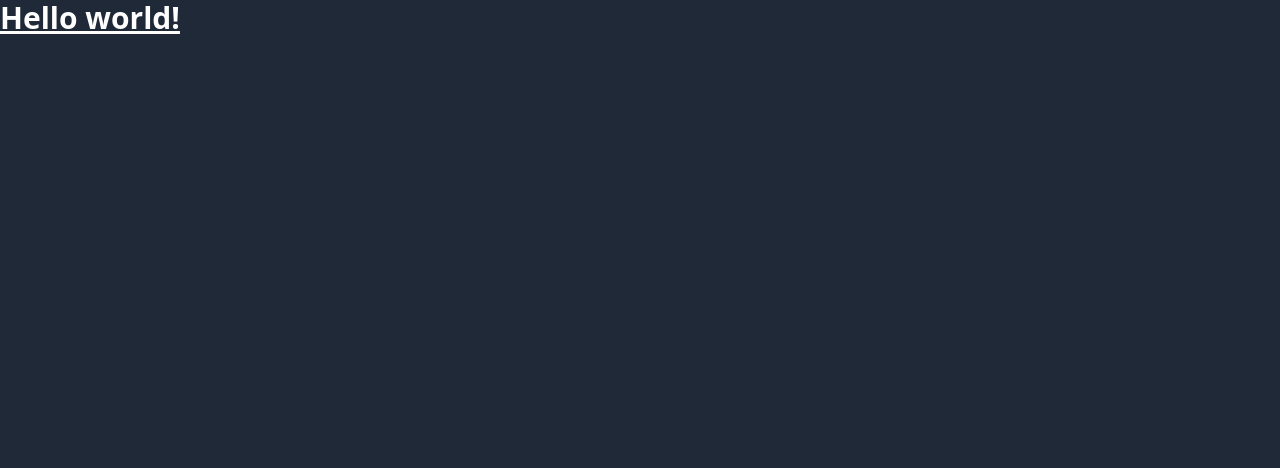
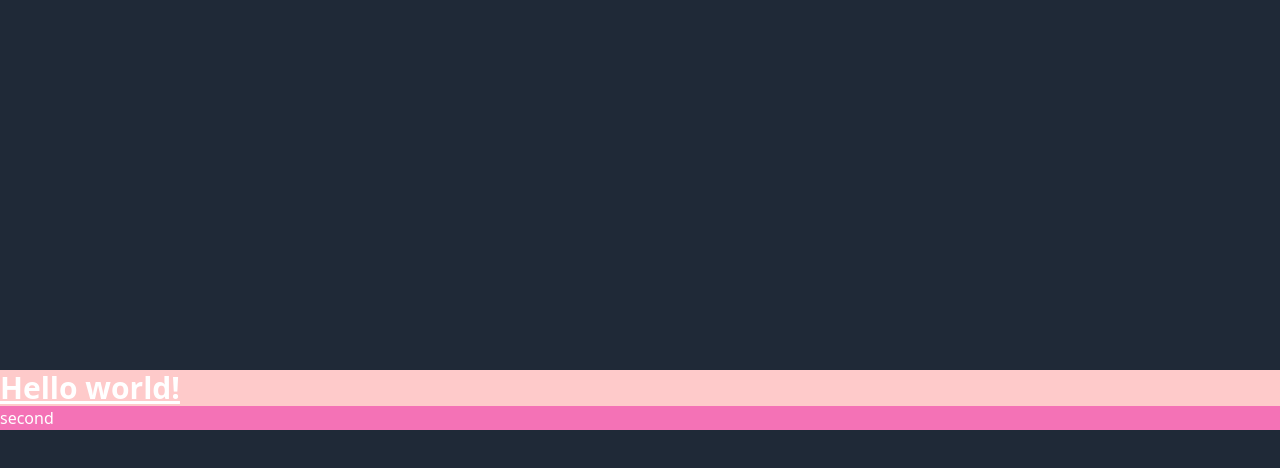
Before and after one commit to ZacWarner/wedding-website-v2, a Next.js app: page / in a window 1280 px wide. Shown: the top 468 px of the page. Built offline with nearby package versions, Linux system fonts and the light colour scheme.

Commit message:
added some styling

```diff
--- a/pages/index.tsx
+++ b/pages/index.tsx
@@ -5,10 +5,15 @@ import styles from '../styles/Home.module.css'
 
 const Home: NextPage = () => {
   return (
-    <div>
-      <h1 className="text-3xl font-bold underline">
-        Hello world!
-      </h1>
+    <div className="h-screen w-screen flex flex-col justify-center">
+      <div className='bg-red-200'>
+        <h1 className="text-3xl font-bold underline">
+          Hello world!
+        </h1>
+      </div>
+      <div className='bg-pink-400'>
+        second
+      </div>
     </div>
   )
 }
```
